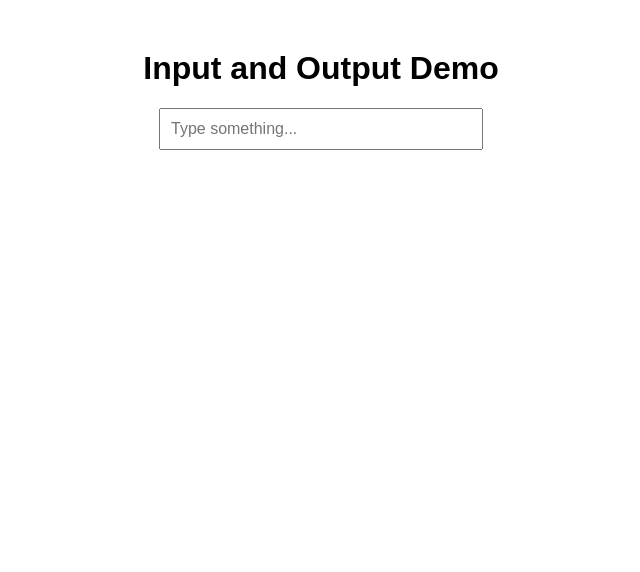
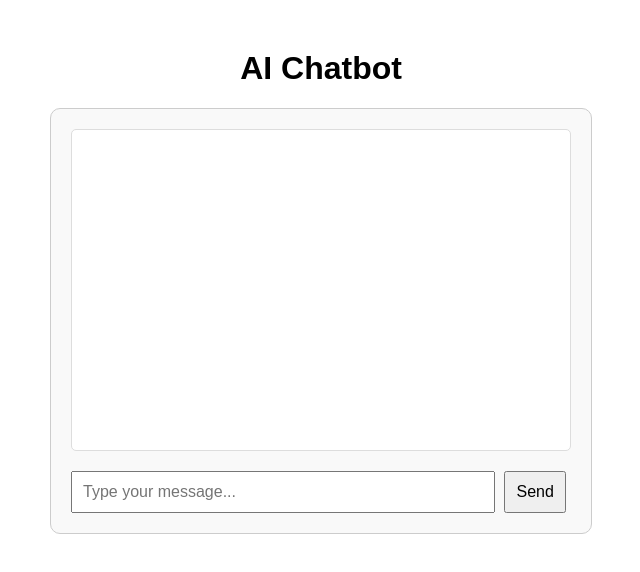
Before and after one commit to 07Pedro/simple-webpage, a plain HTML site: page index.html in a window 1280 px wide. Shown: the whole page, without its empty margins (319-959 px from the left). Drawn offline with Linux system fonts and the light colour scheme.

Commit message:
model chatbot

```diff
--- a/index.html
+++ b/index.html
@@ -3,37 +3,101 @@
 <head>
     <meta charset="UTF-8">
     <meta name="viewport" content="width=device-width, initial-scale=1.0">
-    <title>Simple Webpage</title>
+    <title>AI Chatbot</title>
     <style>
         body {
             font-family: Arial, sans-serif;
             text-align: center;
             margin-top: 50px;
         }
+        .chat-container {
+            width: 100%;
+            max-width: 500px;
+            margin: 0 auto;
+            text-align: left;
+            border: 1px solid #ccc;
+            border-radius: 10px;
+            padding: 20px;
+            background-color: #f9f9f9;
+        }
+        .chat-log {
+            height: 300px;
+            overflow-y: auto;
+            margin-bottom: 20px;
+            border: 1px solid #ddd;
+            border-radius: 5px;
+            padding: 10px;
+            background-color: #fff;
+        }
+        .chat-log div {
+            margin: 5px 0;
+        }
+        .chat-log .user {
+            text-align: right;
+            color: blue;
+        }
+        .chat-log .bot {
+            text-align: left;
+            color: green;
+        }
         input {
+            width: calc(100% - 100px);
             padding: 10px;
-            width: 300px;
             font-size: 16px;
         }
-        .output {
-            margin-top: 20px;
-            font-size: 18px;
-            color: #333;
+        button {
+            padding: 10px;
+            font-size: 16px;
+            margin-left: 5px;
         }
     </style>
 </head>
 <body>
-    <h1>Input and Output Demo</h1>
-    <input type="text" id="userInput" placeholder="Type something..." />
-    <div class="output" id="output"></div>
+    <h1>AI Chatbot</h1>
+    <div class="chat-container">
+        <div class="chat-log" id="chatLog"></div>
+        <input type="text" id="userInput" placeholder="Type your message..." />
+        <button onclick="sendMessage()">Send</button>
+    </div>
 
     <script>
-        const inputField = document.getElementById('userInput');
-        const outputDiv = document.getElementById('output');
+        const chatLog = document.getElementById('chatLog');
 
-        inputField.addEventListener('input', () => {
-            outputDiv.textContent = inputField.value;
-        });
+        async function sendMessage() {
+            const userInput = document.getElementById('userInput').value;
+            if (!userInput) return;
+
+            // Display the user's message
+            chatLog.innerHTML += `<div class="user"><strong>You:</strong> ${userInput}</div>`;
+            document.getElementById('userInput').value = '';
+            chatLog.scrollTop = chatLog.scrollHeight;
+
+            // Call the AI API (replace with your API key and endpoint)
+            const apiKey = 'YOUR_OPENAI_API_KEY'; // Replace with your API key
+            const apiUrl = 'https://api.openai.com/v1/chat/completions';
+            const headers = {
+                'Content-Type': 'application/json',
+                'Authorization': `Bearer ${apiKey}`
+            };
+            const body = JSON.stringify({
+                model: "gpt-3.5-turbo",
+                messages: [{ role: "user", content: userInput }]
+            });
+
+            try {
+                const response = await fetch(apiUrl, { method: 'POST', headers, body });
+                const data = await response.json();
+                const botReply = data.choices[0].message.content;
+
+                // Display the bot's response
+                chatLog.innerHTML += `<div class="bot"><strong>Bot:</strong> ${botReply}</div>`;
+                chatLog.scrollTop = chatLog.scrollHeight;
+            } catch (error) {
+                chatLog.innerHTML += `<div class="bot"><strong>Bot:</strong> Sorry, there was an error processing your message.</div>`;
+                chatLog.scrollTop = chatLog.scrollHeight;
+                console.error('Error:', error);
+            }
+        }
     </script>
 </body>
 </html>
```
